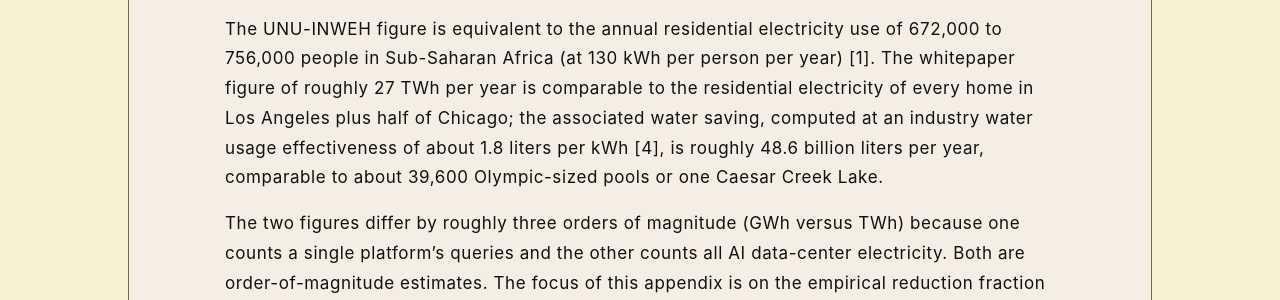
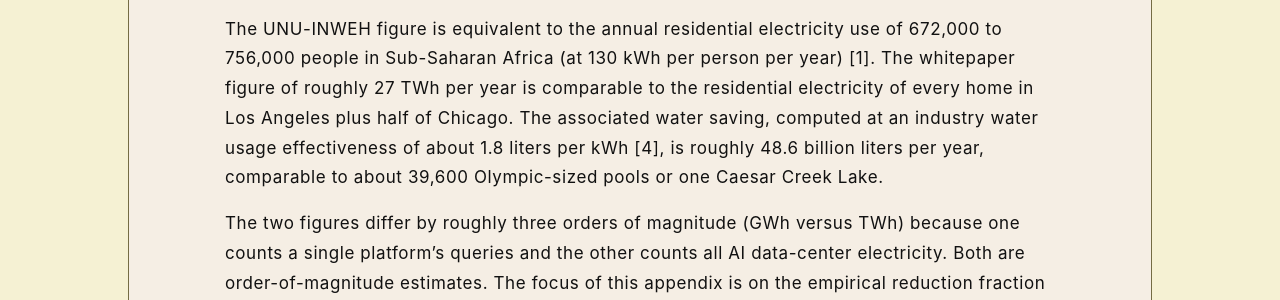
Before and after one commit to rojaslen/AISF-WEB, a Jekyll site: the page built from apx02a.md, in a window 1280 px wide and 900 px high, scrolled down 7253 px. Shown: the part 241-541 px from the top of the window. Built offline with Jekyll 4.4.1, drawn with Linux system fonts in a browser that asks for light colours; some web fonts are replaced.

Commit message:
Update apx02a.md

```diff
--- a/apx02a.md
+++ b/apx02a.md
@@ -374,7 +374,7 @@ both rest on a reduction fraction that the measured distribution supports.
 The UNU-INWEH figure is equivalent to the annual residential electricity use of 672,000 to
 756,000 people in Sub-Saharan Africa (at 130 kWh per person per year) [1]. The whitepaper
 figure of roughly 27 TWh per year is comparable to the residential electricity of every home
-in Los Angeles plus half of Chicago; the associated water saving, computed at an industry
+in Los Angeles plus half of Chicago. The associated water saving, computed at an industry
 water usage effectiveness of about 1.8 liters per kWh [4], is roughly 48.6 billion liters
 per year, comparable to about 39,600 Olympic-sized pools or one Caesar Creek Lake.
 
```
